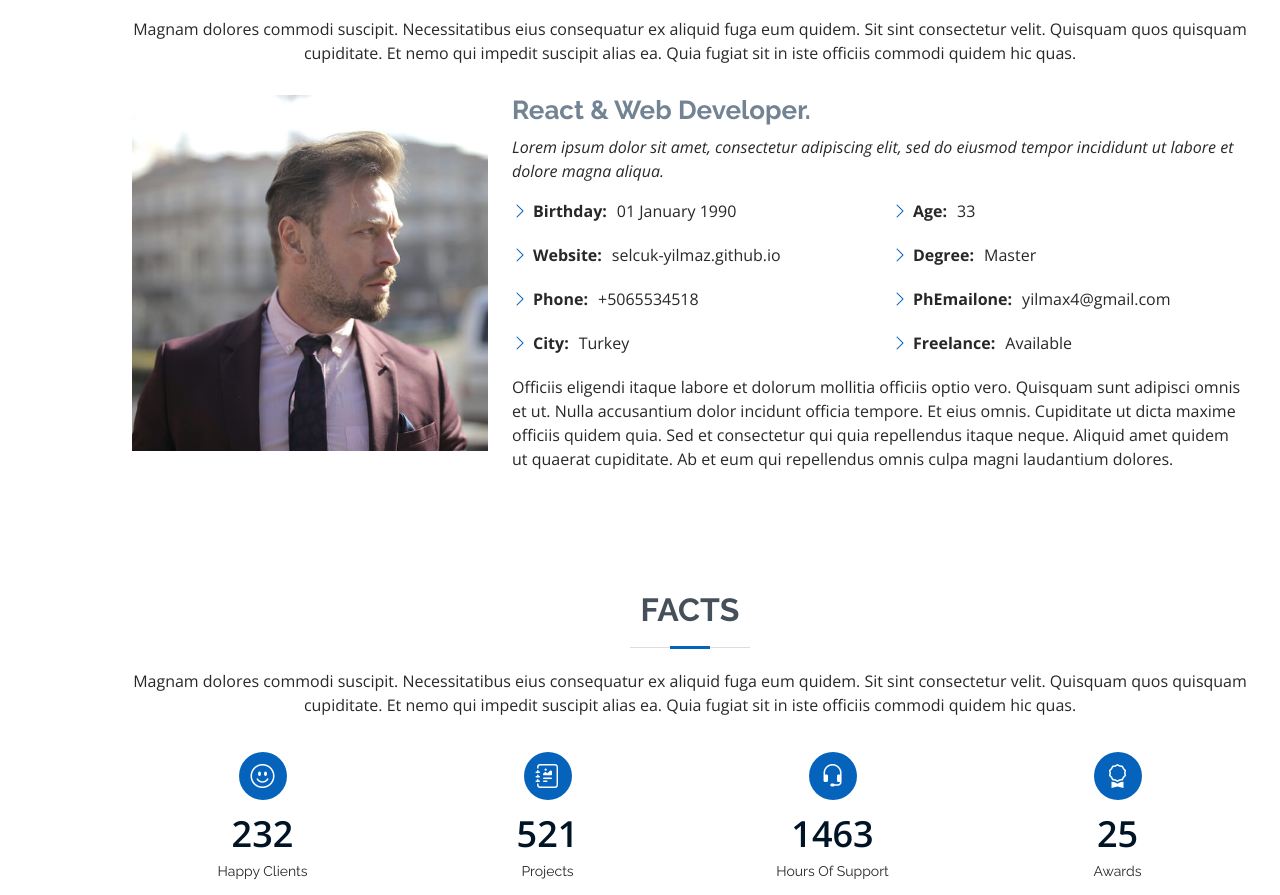
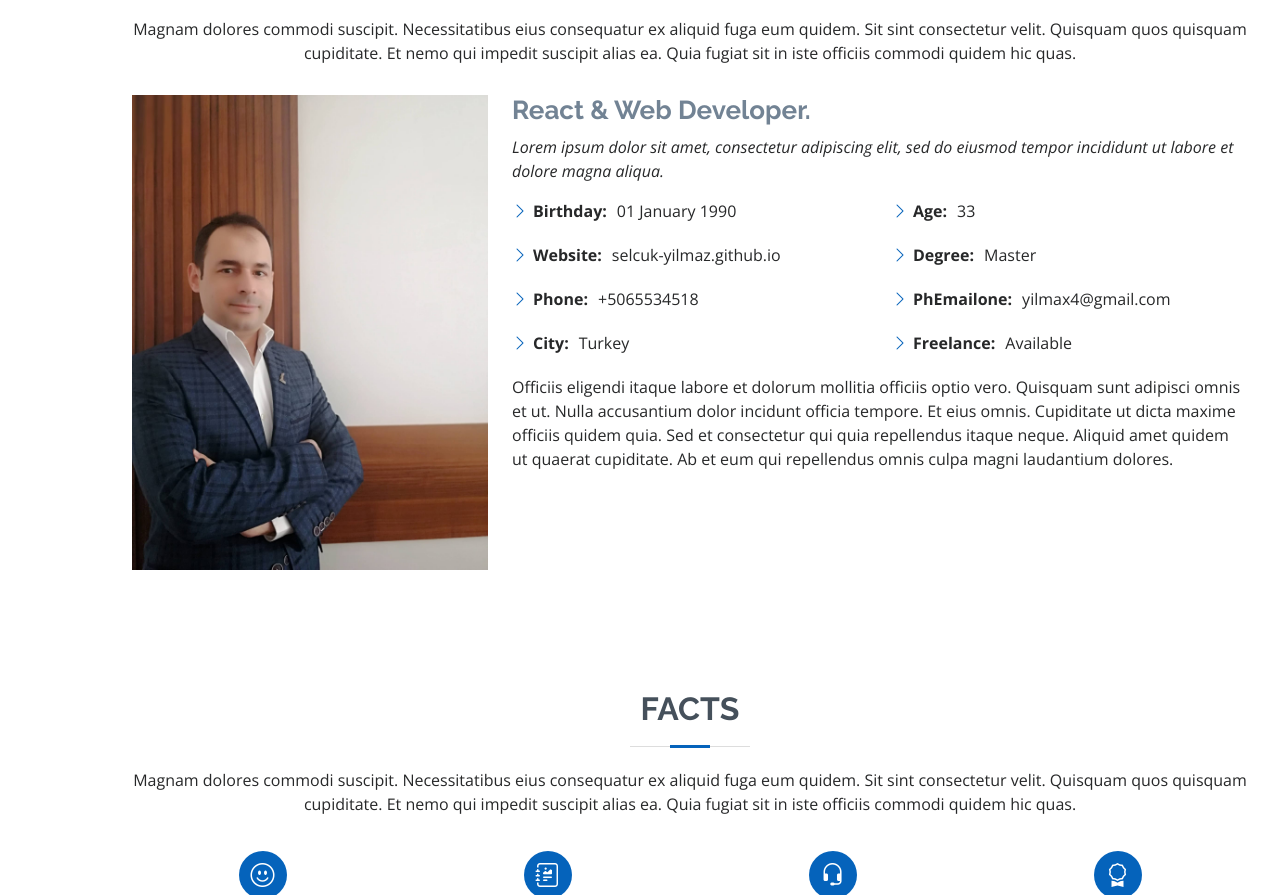
Before and after one commit to selcuk-yilmaz/selcuk-yilmaz, a plain HTML site: page index.html in a window 1280 px wide. Shown: the part 921-1816 px from the top of the page. Drawn offline with nearby package versions, Linux system fonts and the light colour scheme.

Commit message:
profile picture added

```diff
--- a/index.html
+++ b/index.html
@@ -84,7 +84,7 @@
 
         <div class="row">
           <div class="col-lg-4">
-            <img src="assets/img/profile-img.jpg" class="img-fluid" alt="">
+            <img src="assets/img/sy_1.jpeg" class="img-fluid" alt="">
           </div>
           <div class="col-lg-8 pt-4 pt-lg-0 content">
             <h3>React  &amp; Web Developer.</h3>
```
Also changed, not shown: assets/img/sy_1.jpeg (added).
